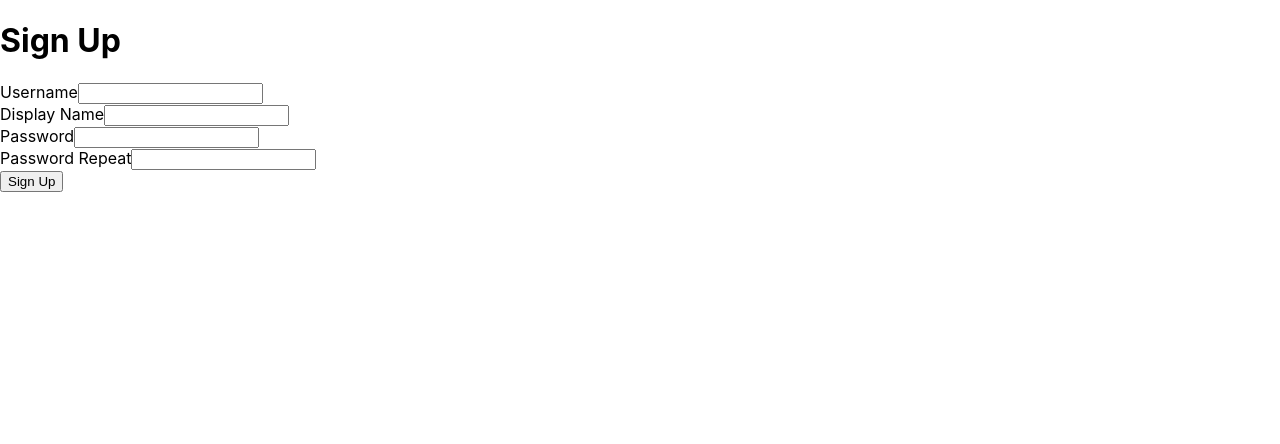
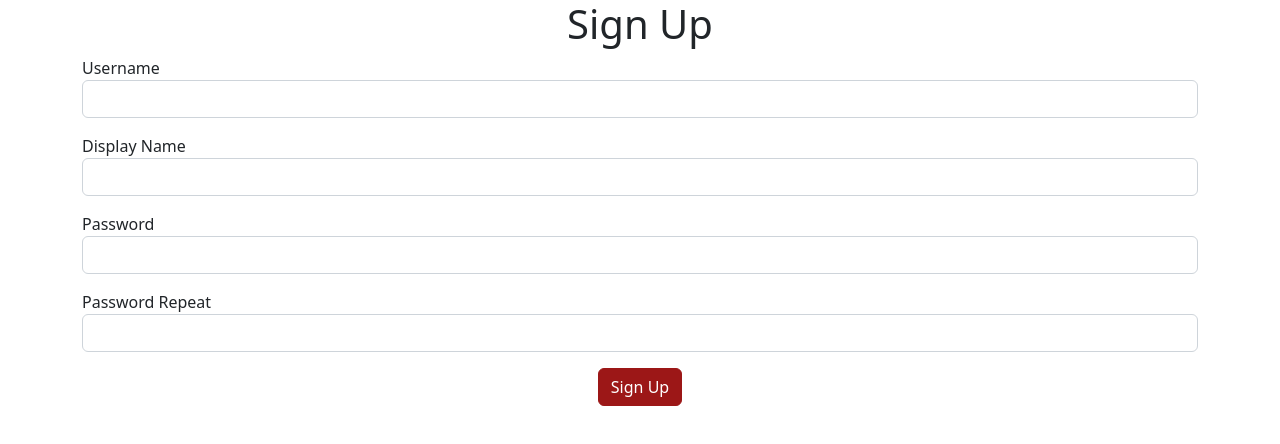
Before and after one commit to furkanhaliler/hoaxifyAppFrontend, a React (Create React App) app: page / in a window 1280 px wide. Shown: the top 444 px of the page. Built offline with nearby package versions, Linux system fonts and the light colour scheme.

Commit message:
-Added bootstrap. -Updated UserSignUpPage with bootstrap.

```diff
--- a/src/UserSignupPage.js
+++ b/src/UserSignupPage.js
@@ -32,30 +32,50 @@ class UserSignUpPage extends React.Component {
 
   render() {
     return (
+      <div className="container">
         <form>
-        <h1>Sign Up</h1>
-        <div>
+          <h1 className="text-center">Sign Up</h1>
+          <div className="mb-3">
             <label>Username</label>
-          <input name="userName" onChange={this.onChange} />
+            <input
+              className="form-control"
+              name="userName"
+              onChange={this.onChange}
+            />
           </div>
-        <div>
+          <div className="mb-3">
             <label>Display Name</label>
-          <input name="displayName" onChange={this.onChange} />
+            <input
+              className="form-control"
+              name="displayName"
+              onChange={this.onChange}
+            />
           </div>
-        <div>
+          <div className="mb-3">
             <label>Password</label>
-          <input name="password" type="password" onChange={this.onChange} />
+            <input
+              className="form-control"
+              name="password"
+              type="password"
+              onChange={this.onChange}
+            />
           </div>
-        <div>
+          <div className="mb-3">
             <label>Password Repeat</label>
             <input
+              className="form-control"
               name="passwordRepeat"
               type="password"
               onChange={this.onChange}
             />
           </div>
-        <button onClick={this.onClickSignUp}>Sign Up</button>
+          <div className="text-center">
+            <button className="btn btn-primary" onClick={this.onClickSignUp}>
+              Sign Up
+            </button>
+          </div>
         </form>
+      </div>
     );
   }
 }
--- /dev/null
+++ b/src/bootstrap-override.scss
@@ -0,0 +1,2 @@
+$primary: rgb(156, 23, 23);
+@import "~bootstrap/scss/bootstrap.scss";
--- a/src/index.js
+++ b/src/index.js
@@ -4,6 +4,7 @@ import "./index.css";
 import App from "./App";
 import UserSignUpPage from "./UserSignupPage";
 import reportWebVitals from "./reportWebVitals";
+import "./bootstrap-override.scss";
 
 const root = ReactDOM.createRoot(document.getElementById("root"));
 root.render(
```
Also changed, not shown: package.json (+10 -1 lines), 1 other file (tests, documents, lock files or other folders). Lines whose indentation alone changed are shown as unchanged.
